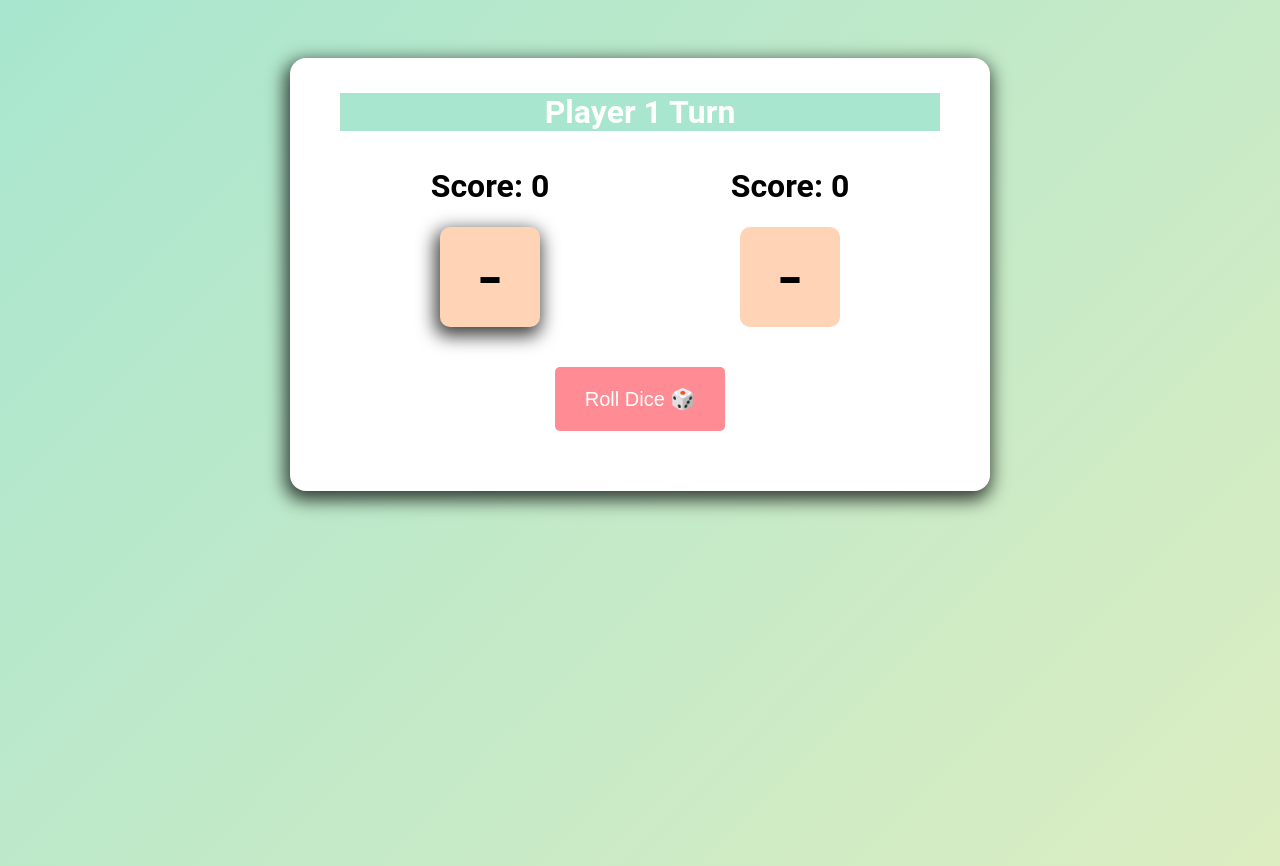
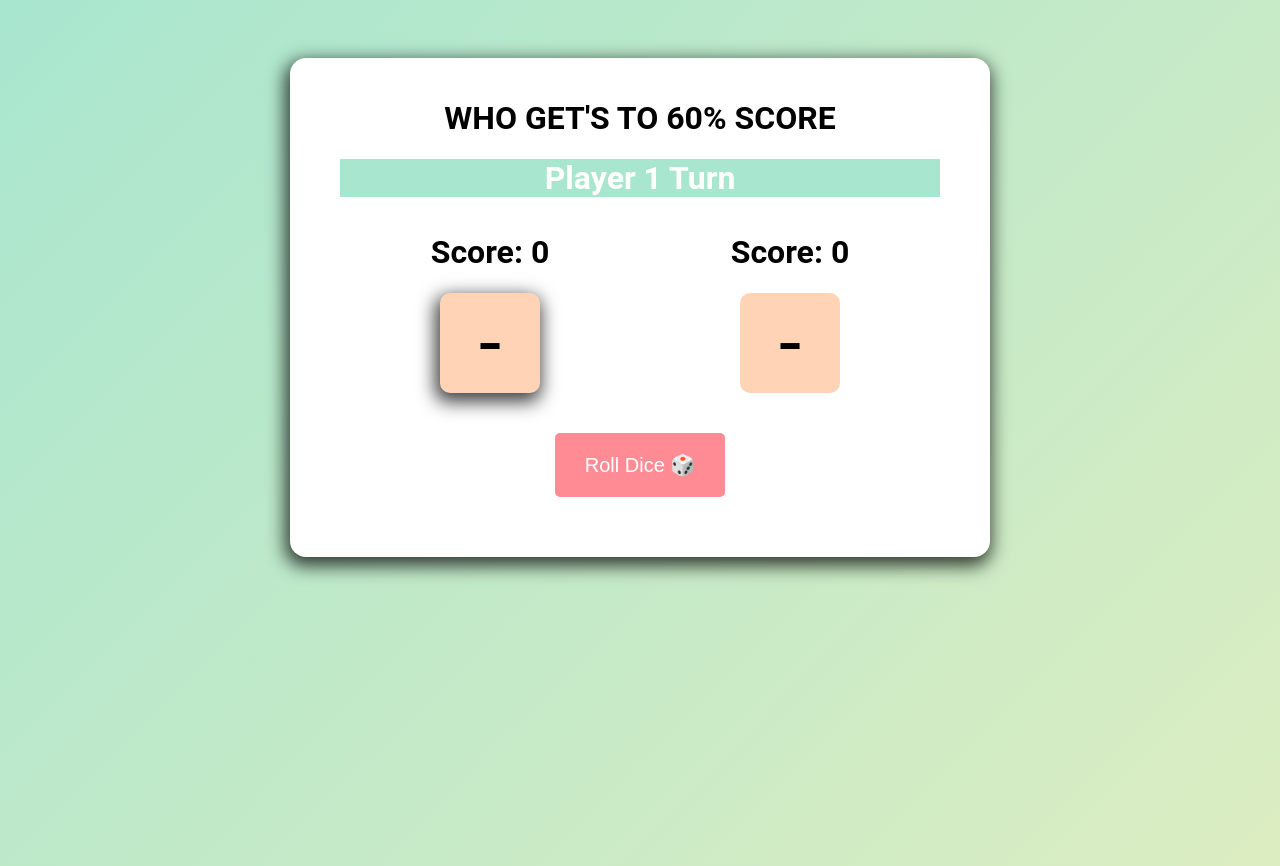
Before and after one commit to jahseed89/diceGame, a website: page index.html in a window 1280 px wide. Drawn offline with Linux system fonts and the light colour scheme.

Commit message:
score title added

```diff
--- a/index.html
+++ b/index.html
@@ -9,6 +9,7 @@
 </head>
 <body>
     <div class="container">
+        <h1>WHO GET'S TO 60% SCORE</h1>
         <h1 id="message">Player 1 Turn</h1>
         <div class="players">
             <div id="player1">
```
